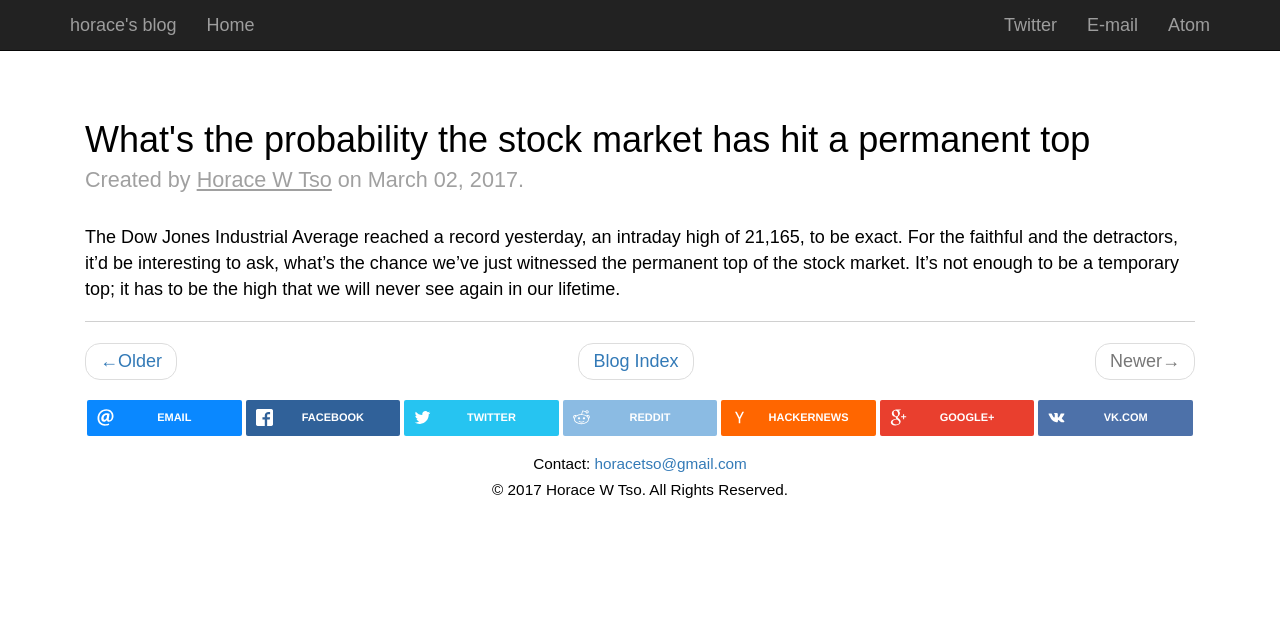
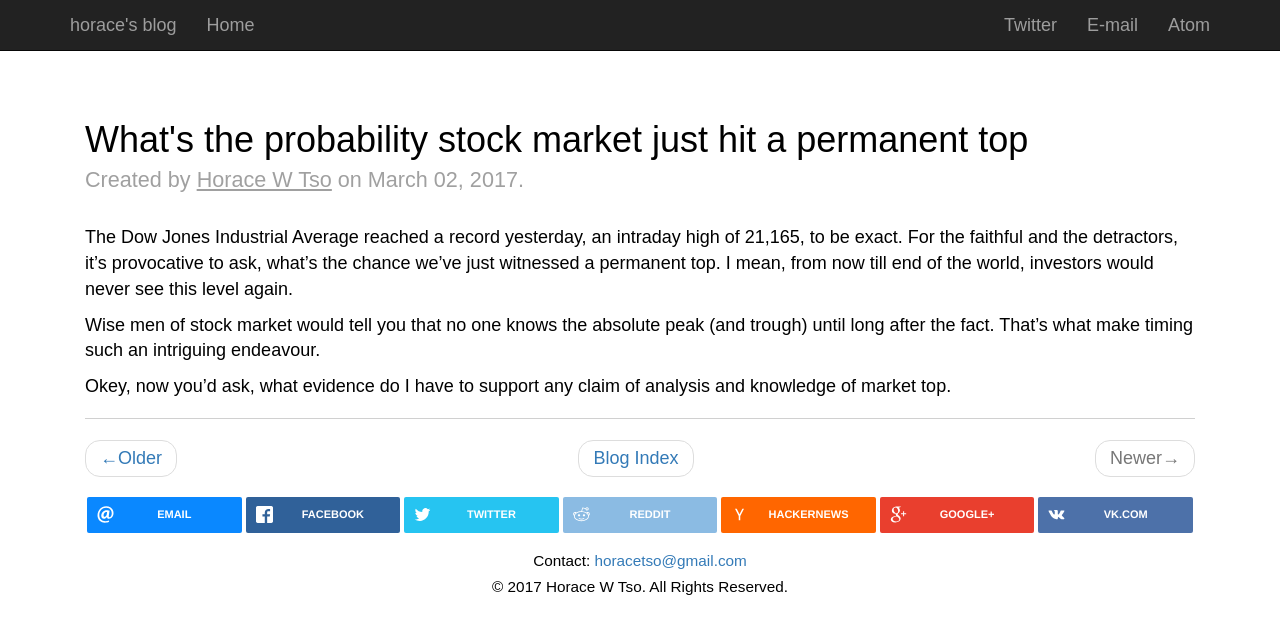
Before and after one commit to htso/htso.github.io, a Jekyll site: the page built from _posts/2016-03-02-stock-market-topped.markdown, in a window 1280 px wide. Shown: the top 634 px of the page. Built offline with Jekyll 4.4.1, drawn with Linux system fonts in a browser that asks for light colours; nearby versions of some CDN libraries.

Commit message:
edit stock mkt piece

```diff
--- a/_posts/2016-03-02-stock-market-topped.markdown
+++ b/_posts/2016-03-02-stock-market-topped.markdown
@@ -1,10 +1,14 @@
 ---
 layout: default
-title:  "What's the probability the stock market has hit a permanent top"
+title:  "What's the probability stock market just hit a permanent top"
 date:   2017-03-02 13:29:00-0700
 categories: Financial Markets
 ---
 
 {% include post-title.html %}
 
-The Dow Jones Industrial Average reached a record yesterday, an intraday high of 21,165, to be exact. For the faithful and the detractors, it'd be interesting to ask, what's the chance we've just witnessed the permanent top of the stock market. It's not enough to be a temporary top; it has to be the high that we will never see again in our lifetime.
+The Dow Jones Industrial Average reached a record yesterday, an intraday high of 21,165, to be exact. For the faithful and the detractors, it's provocative to ask, what's the chance we've just witnessed a permanent top. I mean, from now till end of the world, investors would never see this level again.
+
+Wise men of stock market would tell you that no one knows the absolute peak (and trough) until long after the fact. That's what make timing such an intriguing endeavour.
+
+Okey, now you'd ask, what evidence do I have to support any claim of analysis and knowledge of market top.
```
